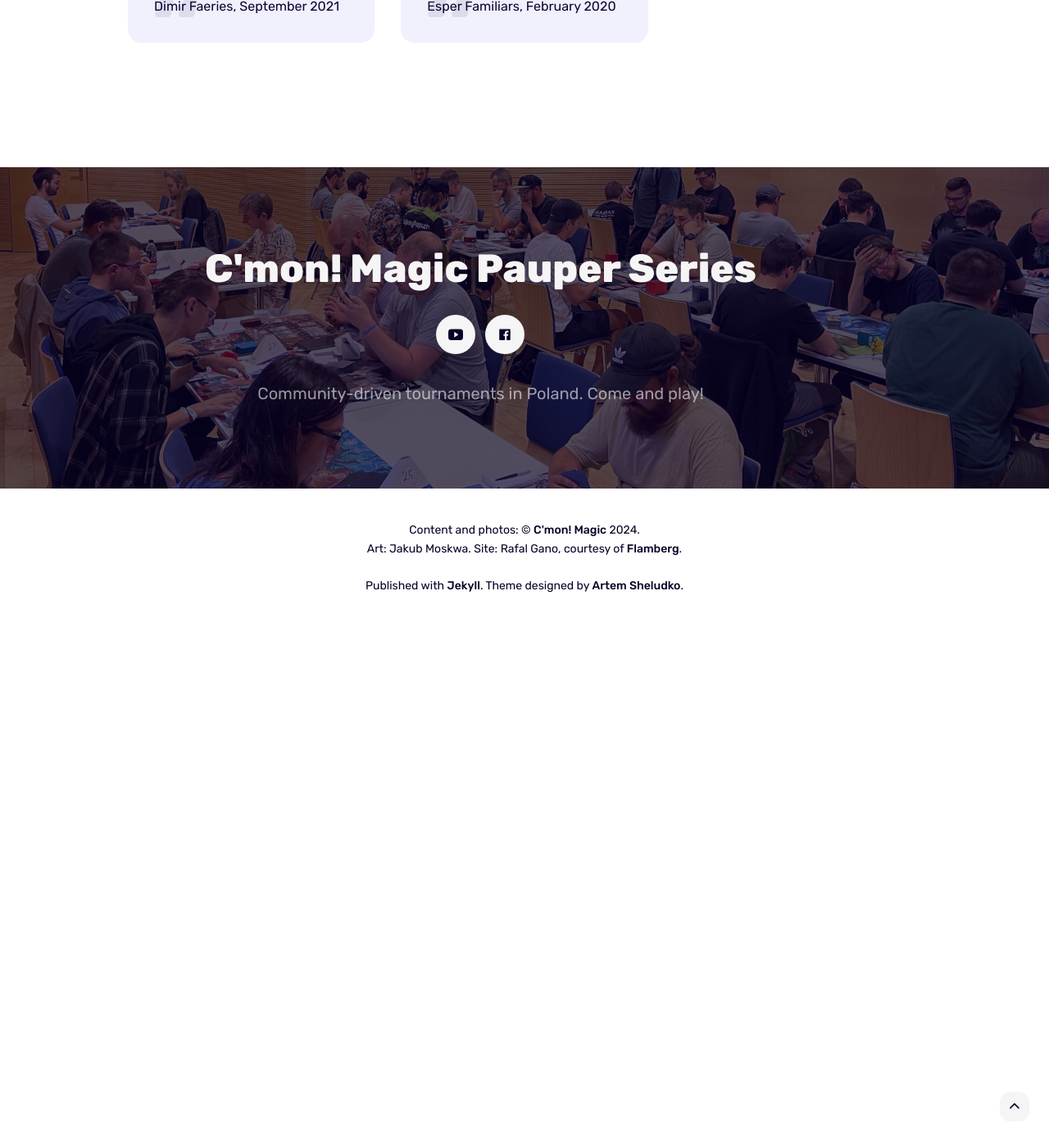
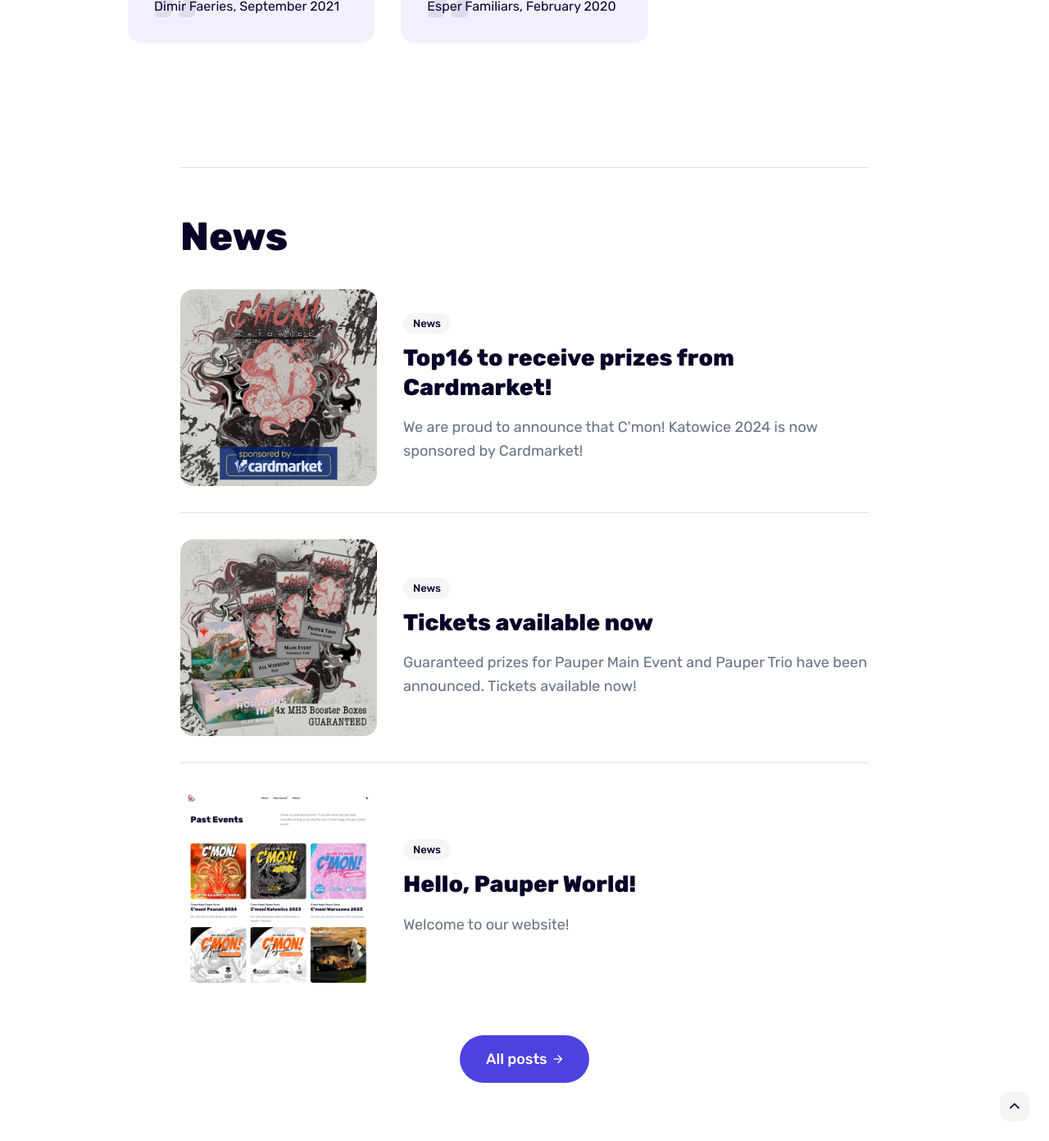
Before and after one commit to ganiwo/cmonmagic, a Jekyll site: the page built from index.html, in a window 1280 px wide and 1400 px high, scrolled down 1609 px. Shown: the top 1392 px of the window at 82% size. Built offline with Jekyll 4.4.1, drawn with Linux system fonts in a browser that asks for light colours; before the commit the page ends 2375 px from its top, so only the background shows below that.

Commit message:
Update settings.yml

```diff
--- a/_data/settings.yml
+++ b/_data/settings.yml
@@ -154,10 +154,10 @@
 #-------------------------------
 # Blog Section
 blog:
-  enable: false
+  enable: true
 
 blog__settings:
-  blog__title: Writing
+  blog__title: News
   blog__description:
 
 
```
